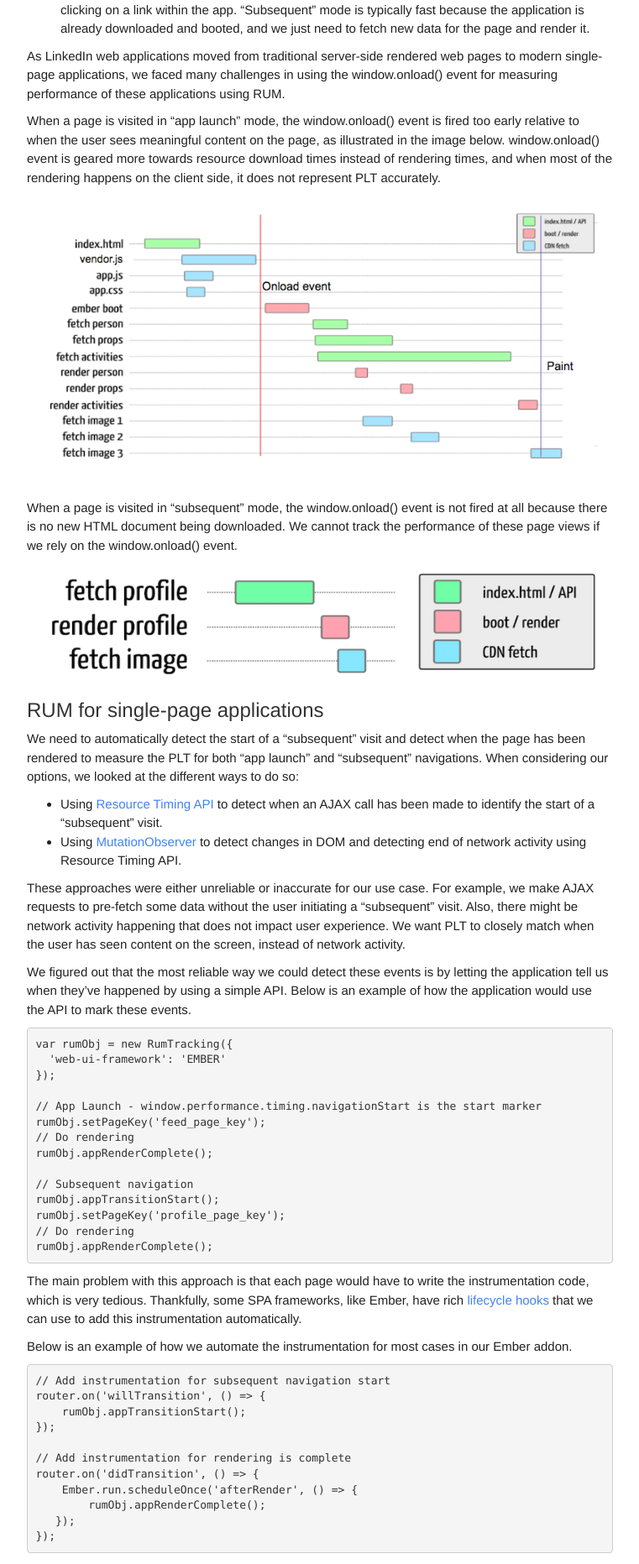
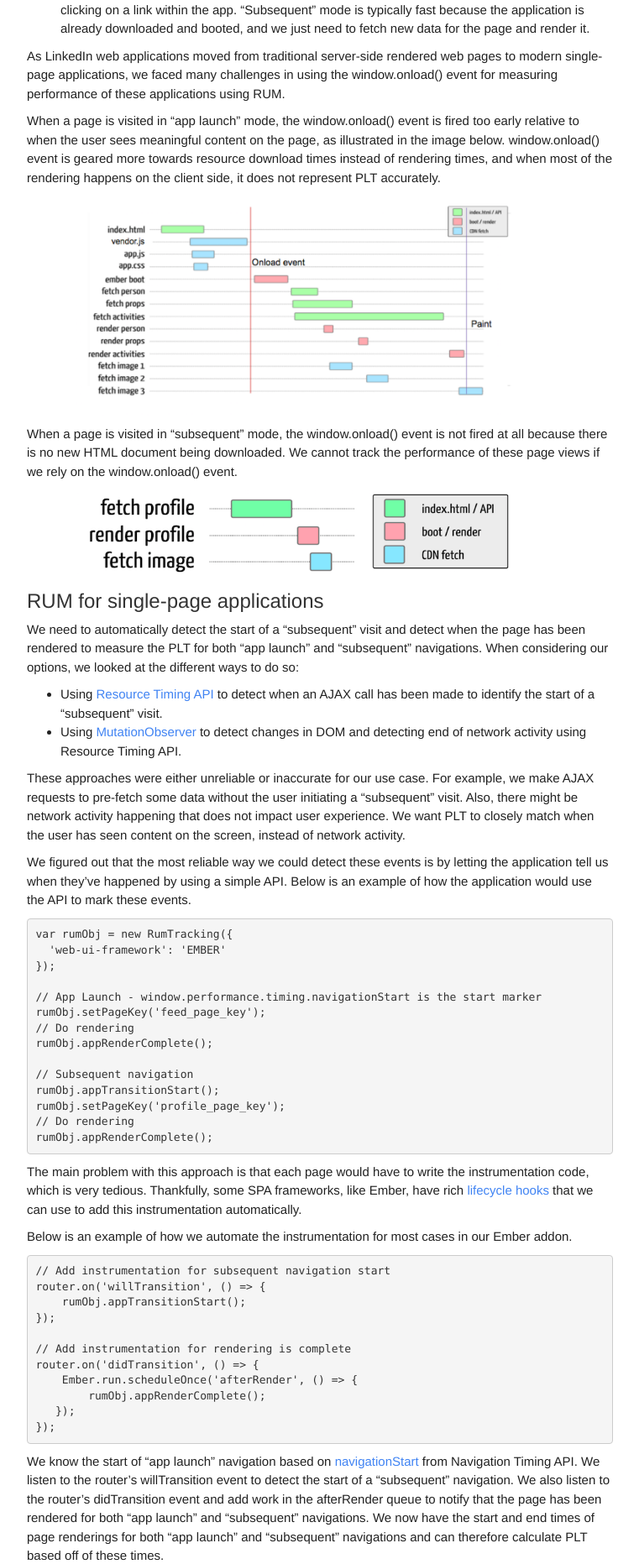
Before and after one commit to liyancode/liyancode.github.io, a Jekyll site: the page built from index.html, in a window 1280 px wide. Shown: the part 955-2818 px from the top of the page at 84% size, without its empty margins (138-899 px from the left). Built offline with Jekyll 4.4.1, drawn with Linux system fonts in a browser that asks for light colours.

Commit message:
update layout

```diff
--- a/css/blog.css
+++ b/css/blog.css
@@ -164,8 +164,8 @@ a:focus, a:hover {
     line-height: 1.5;
 }
 .blog-post img{
-    width: 100%;
-    padding: 5px;
+    width: 84%;
+    padding-left: 8%;
 }
 .blog-post-title {
     color: #212121;
```
